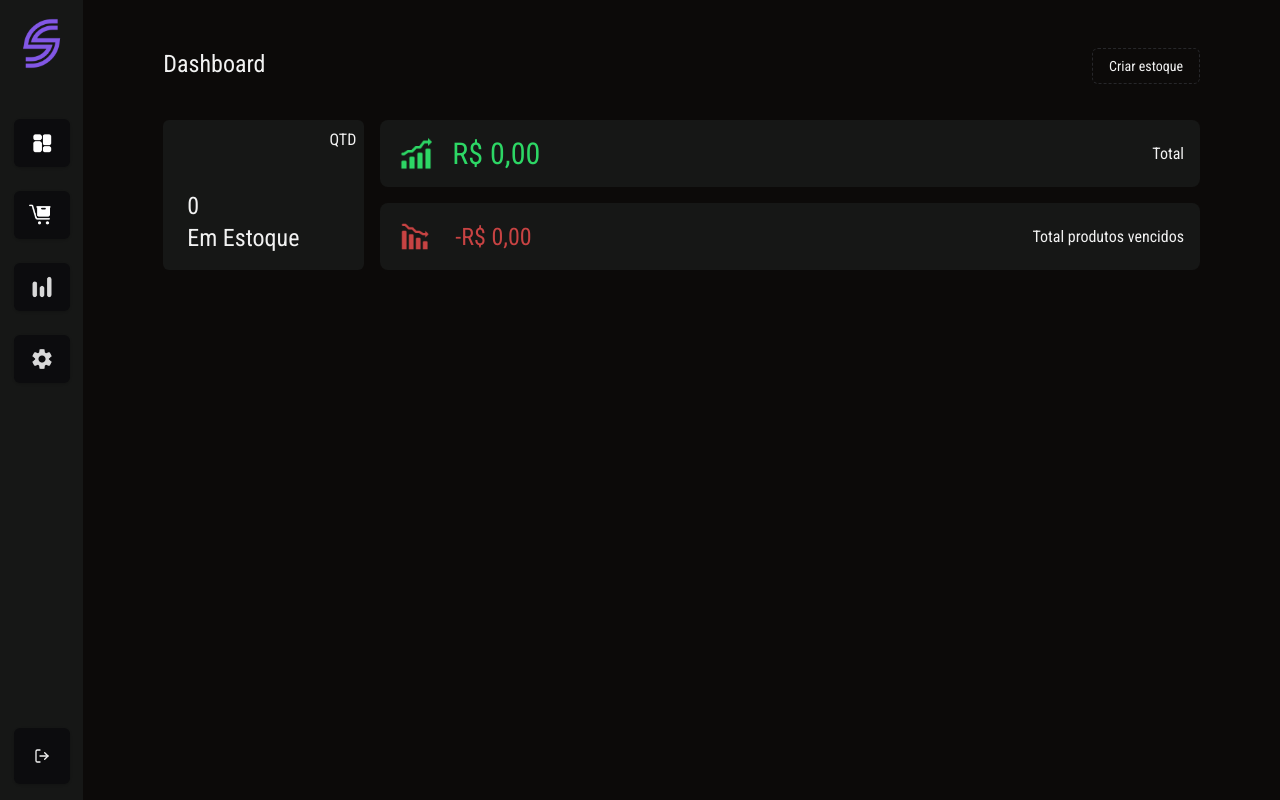
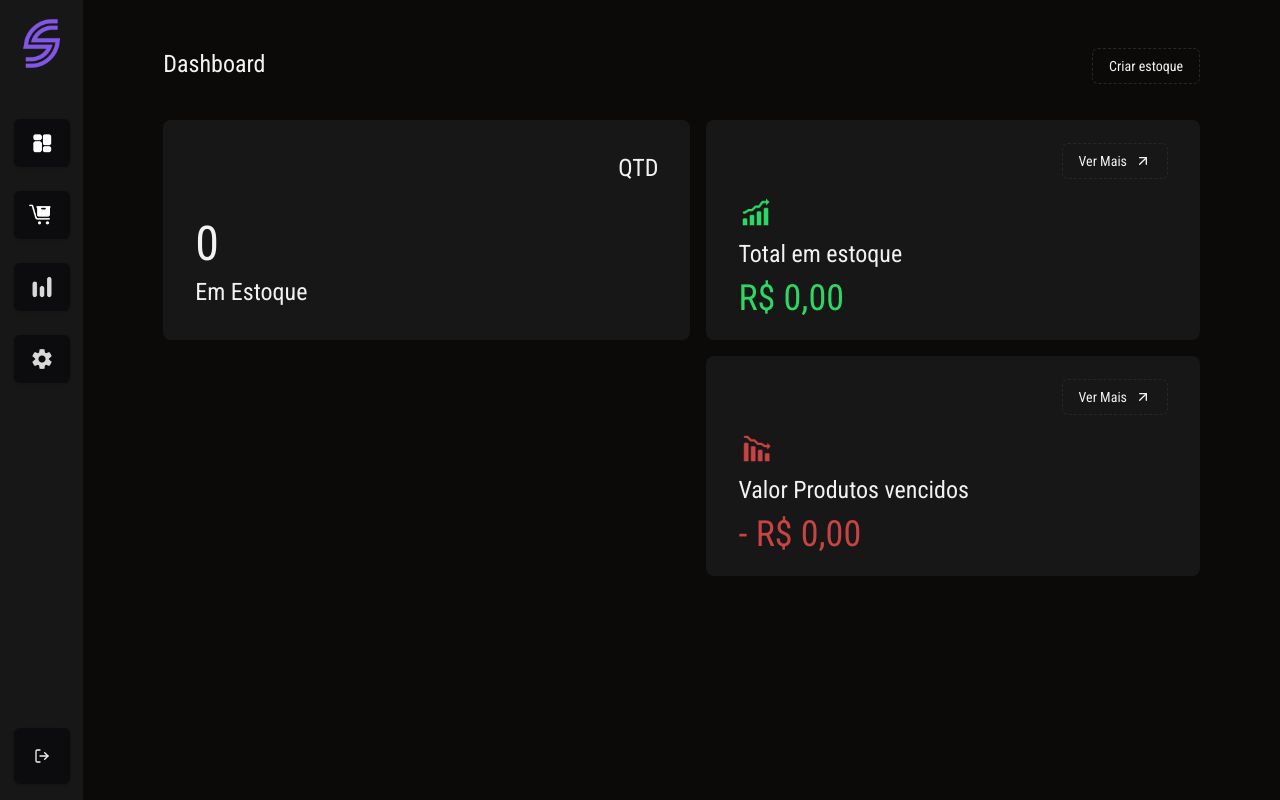
Before and after one commit to WDYitz/supplify, a Next.js app: page /dashboard in a window 1280 px wide. Built offline with nearby package versions, Linux system fonts and the light colour scheme; no server answers; sample sign-in values are in the browser's storage.

Commit message:
feat: enhance Dashboard components with new layout and add Stock Details and Description sections

```diff
--- a/src/components/Dashboard/DashboardContent.tsx
+++ b/src/components/Dashboard/DashboardContent.tsx
@@ -2,7 +2,7 @@ import type { PropsWithChildren } from "react"
 
 export const DashboardContent = ({ children }: PropsWithChildren) => {
   return (
-    <section className="flex w-full h-full bg-background px-20 py-12 space-y-4">
+    <section className="flex justify-between w-full gap-4 items-center">
       {children}
     </section>
   )
--- /dev/null
+++ b/src/components/Dashboard/DashboardDescriptionAndTags.tsx
@@ -0,0 +1,19 @@
+
+const DashboardDescriptionsAndTags = () => {
+  return (
+    <div className="bg-[#161716] rounded-md flex flex-col justify-start w-[40%] h-full px-8 py-8 space-y-8">
+      <div className="space-y-4">
+        <p className="text-xl font-extralight">Descrição</p>
+        <p className="text-xl font-medium w-full">{"Estoque de alimentos do supermercado Supplify, Produtos como milho, soja, refrigerantes e outros."}</p>
+      </div>
+      <div className="space-y-4 space-x-2">
+        <p className="text-2xl font-extralight">Tags</p>
+        <div className="flex flex-wrap gap-2">
+          ...
+        </div>
+      </div>
+    </div>
+  );
+}
+
+export default DashboardDescriptionsAndTags;
--- a/src/components/Dashboard/DashboardHeader.tsx
+++ b/src/components/Dashboard/DashboardHeader.tsx
@@ -2,7 +2,7 @@ import { Button } from "../ui/button";
 
 const DashboardHeader = () => {
   return (
-    <div className="flex justify-between mb-5">
+    <div className="flex justify-between mb-5 w-full">
       <div className="flex flex-col">
         <h2 className="text-2xl">Dashboard</h2>
       </div>
--- a/src/components/Dashboard/DashboardIncome.tsx
+++ b/src/components/Dashboard/DashboardIncome.tsx
@@ -1,14 +1,23 @@
 import { formatCurrency } from "@/lib/utils";
 import Image from "next/image";
+import { Button } from "../ui/button";
+import Link from "next/link";
+import { ArrowUpRightIcon } from "lucide-react";
 
 const DashboardIncome = () => {
   return (
-    <div className="bg-[#161716] w-full h-full flex justify-between items-center px-4 py-2 rounded-lg">
-      <div className="flex items-center space-x-4">
-        <Image src="/icons/increase.png" width={40} height={40} alt="income icon" />
-        <span className="text-[#2DD765] text-3xl">{formatCurrency(0)}</span>
+    <div className="bg-[#161716] w-full h-[220px] flex flex-col px-8 py-8 space-y-4 rounded-lg justify-center items-end">
+      <Button variant="dashed" asChild>
+        <Link href="/stock" className="flex gap-2 text-center">
+          Ver Mais
+          <ArrowUpRightIcon size={30} />
+        </Link>
+      </Button>
+      <div className="flex flex-col space-y-2 h-full justify-end w-full">
+        <Image src="/icons/increase.png" width={35} height={35} alt="income icon" />
+        <span className="text-2xl w-full">Total em estoque</span>
+        <span className="text-[#2DD765] text-4xl text-left">{formatCurrency(0)}</span>
       </div>
-      <p>Total</p>
     </div>
   );
 }
--- a/src/components/Dashboard/DashboardLoss.tsx
+++ b/src/components/Dashboard/DashboardLoss.tsx
@@ -1,14 +1,23 @@
 import { formatCurrency } from "@/lib/utils";
 import Image from "next/image";
+import { Button } from "../ui/button";
+import Link from "next/link";
+import { ArrowUpRightIcon } from "lucide-react";
 
 const DashboardLoss = () => {
   return (
-    <div className="bg-[#161716] w-full h-full flex justify-between items-center px-4 py-2 rounded-lg">
-      <div className="flex items-center gap-6">
+    <div className="bg-[#161716] w-full h-[220px] flex flex-col px-8 py-8 space-y-4 rounded-lg justify-center items-end">
+      <Button variant="dashed" asChild>
+        <Link href="/stock" className="flex gap-2 text-center">
+          Ver Mais
+          <ArrowUpRightIcon size={30} />
+        </Link>
+      </Button>
+      <div className="flex flex-col space-y-2 h-full justify-end w-full">
         <Image src="/icons/decrease.png" width={35} height={35} alt="loss icon" />
-        <span className="text-[#C84343] text-2xl">-{formatCurrency(0)}</span>
+        <span className="text-2xl">Valor Produtos vencidos</span>
+        <span className="text-[#C84343] text-4xl text-left">- {formatCurrency(0)}</span>
       </div>
-      <p>Total produtos vencidos</p>
     </div>
   );
 }
--- a/src/components/Dashboard/DashboardQuantity.tsx
+++ b/src/components/Dashboard/DashboardQuantity.tsx
@@ -1,10 +1,11 @@
+
 const DashboardQuantity = () => {
   return (
-    <div className="bg-[#161716] w-[250px] h-[150px] rounded-md py-2 px-2 flex flex-col justify-between">
-      <span className="text-md text-end w-full">QTD</span>
-      <div className="px-4 py-2">
-        <span className="text-2xl">{0}</span>
-        <p className="text-2xl">Em Estoque</p>
+    <div className="bg-[#161716] w-full h-[220px] flex flex-col justify-between px-8 py-8 rounded-lg ">
+      <span className="text-2xl w-full text-right">QTD</span>
+      <div className="flex flex-col space-y-2 h-full justify-end">
+        <span className="text-5xl text-left">{0}</span>
+        <span className="text-2xl text-left">Em Estoque</span>
       </div>
     </div>
   );
--- a/src/components/Dashboard/DashboardRoot.tsx
+++ b/src/components/Dashboard/DashboardRoot.tsx
@@ -2,7 +2,7 @@ import type { PropsWithChildren } from "react"
 
 const DashboardRoot = ({ children }: PropsWithChildren) => {
   return (
-    <section className="flex flex-col w-full h-full bg-background px-20 py-12 space-y-4">
+    <section className="flex flex-col w-full h-full bg-background px-20 py-12 space-y-4 items-end">
       {children}
     </section>
   )
--- /dev/null
+++ b/src/components/Dashboard/DashboardStockDetails.tsx
@@ -0,0 +1,28 @@
+
+const DashboardStockDetails = () => {
+  const date = new Date();
+  const dateNow = new Date(date).toLocaleDateString("pt-BR", {
+    day: "2-digit",
+    month: "long",
+    year: "numeric",
+  })
+
+  return (
+    <div className="bg-[#161716] rounded-md flex items-center justify-between h-[150px] px-8 py-2">
+      <div className="space-y-4">
+        <p className="text-2xl font-extralight">Título</p>
+        <p className="text-xl font-medium">{"Supermercado Supplify"}</p>
+      </div>
+      <div className="space-y-4">
+        <p className="text-2xl font-extralight">Usuário</p>
+        <p className="text-xl font-medium">{"Supplify User"}</p>
+      </div>
+      <div className="space-y-4">
+        <p className="text-2xl font-extralight">Criado em</p>
+        <p className="text-xl font-medium">{dateNow}</p>
+      </div>
+    </div>
+  );
+}
+
+export default DashboardStockDetails;
```
